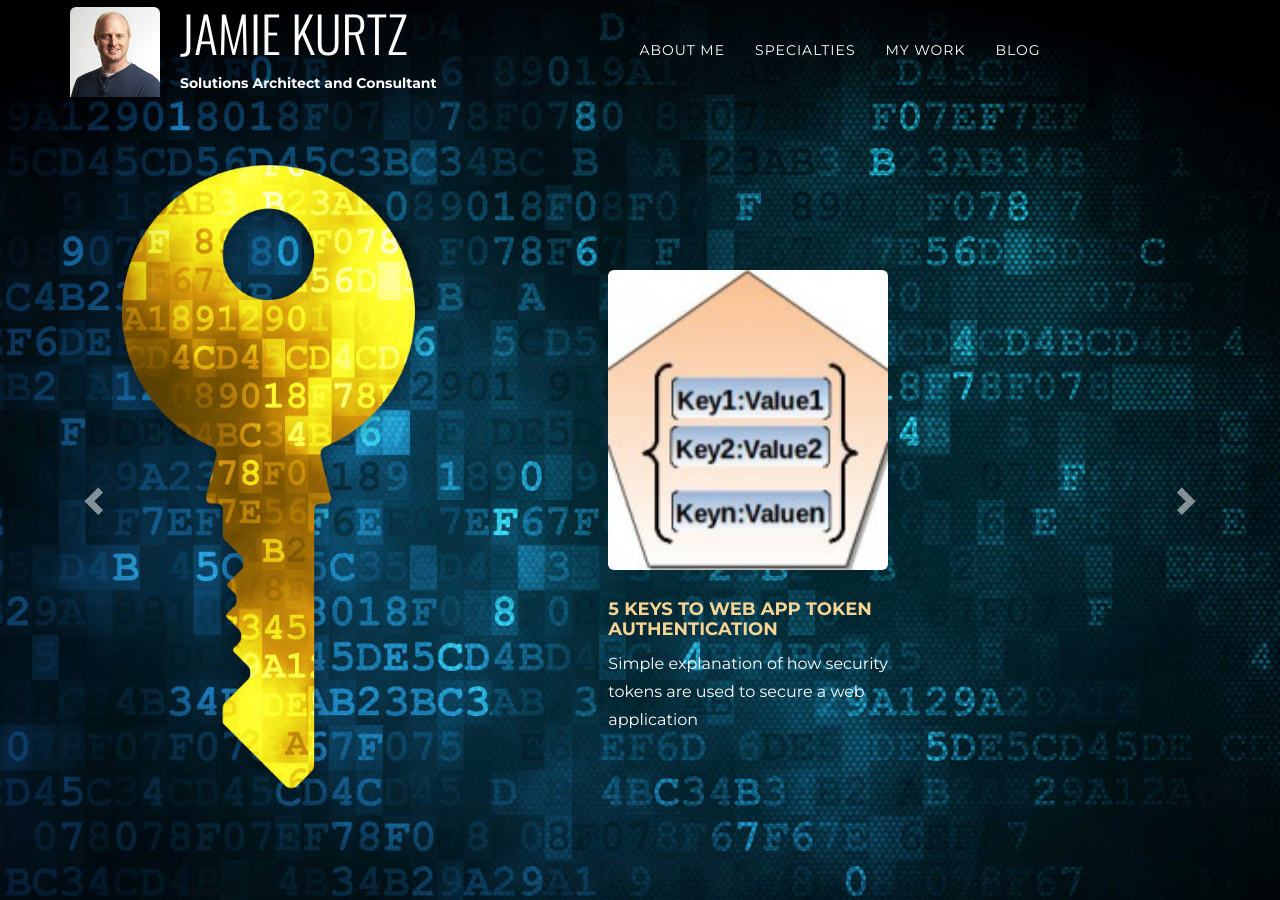
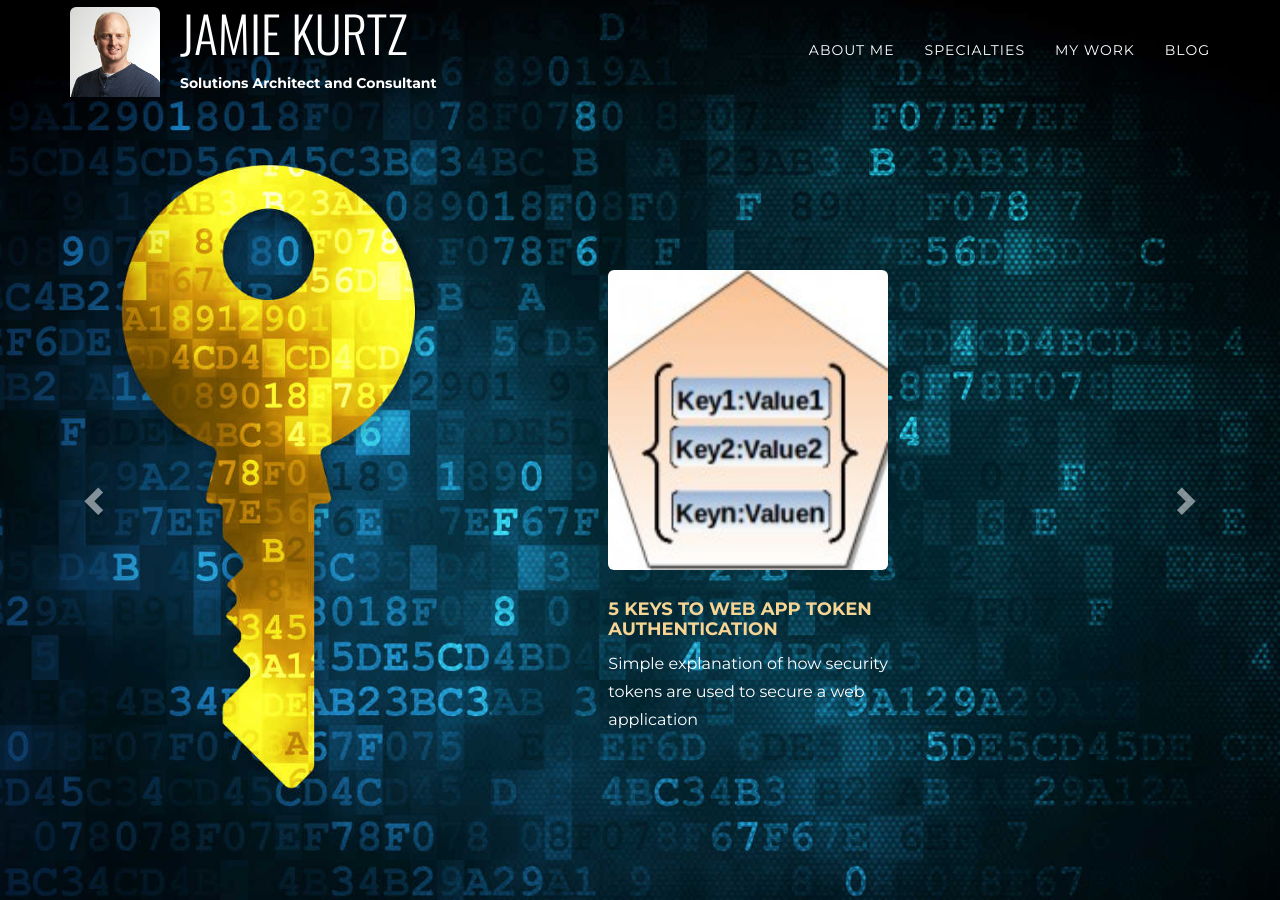
Before and after one commit to jamiekurtz/jamiekurtz.github.io, a Jekyll site: the page built from index.html, in a window 1280 px wide and 900 px high. Built offline with Jekyll 4.4.1, drawn with Linux system fonts in a browser that asks for light colours; nearby versions of some CDN libraries; some web fonts are replaced; the list of posts is cut into pages by our own code.

Commit message:
working on mobile style

```diff
--- a/_includes/header.html
+++ b/_includes/header.html
@@ -1,10 +1,9 @@
-    <!-- Navigation -->
-    <nav class="navbar navbar-default navbar-fixed-top">
+
+<nav class="navbar navbar-default navbar-fixed-top" role="navigation">
     <div class="container">
-
         <!-- Brand and toggle get grouped for better mobile display -->
         <div class="navbar-header page-scroll">
-                <button type="button" class="navbar-toggle" data-toggle="collapse" data-target="#bs-example-navbar-collapse-1">
+            <button type="button" class="navbar-toggle collapsed" data-toggle="collapse" data-target="#nav-collapse">
                 <span class="sr-only">Toggle navigation</span>
                 <span class="icon-bar"></span>
                 <span class="icon-bar"></span>
@@ -12,7 +11,7 @@
             </button>
 
             <div class="logo">
-                    <a class="page-scroll" href="#page-top">
+                <a href="#page-top">
                     <img src="/img/JamieKurtz_li_4C-90x90.jpg" class="img-responsive img-rounded alignleft" />
                     <div class="intro-text">
                         <div class="intro-lead-in">Jamie Kurtz</div>
@@ -20,13 +19,12 @@
                     </div>
                 </a>
             </div>
+
         </div>
 
         <!-- Collect the nav links, forms, and other content for toggling -->
-            <div class="collapse navbar-collapse" id="bs-example-navbar-collapse-1">
-                <!--<a class="navbar-brand page-scroll site-title" href="#page-top">-->
-
-                <ul class="nav navbar-nav">
+        <div class="collapse navbar-collapse" id="nav-collapse">
+            <ul class="nav navbar-nav navbar-right">
                 <li class="hidden"><a href="#page-top"></a></li>
                 <li><a class="page-scroll" href="#about">About Me</a></li>
                 <li><a class="page-scroll" href="#specialties">Specialties</a></li>
@@ -38,6 +36,7 @@
     </div>
     <!-- /.container-fluid -->
 </nav>
+
 
     <div class="carousel slide mobile-hide" data-ride="carousel">
         <!-- Indicators -->
--- a/_layouts/blog-page.html
+++ b/_layouts/blog-page.html
@@ -16,6 +16,7 @@ layout: compress
 {% include all-blogs.html %}
 {% include footer.html %}
 {% include fonts-and-css.html %}
+{% include js.html %}
 
 </body>
 
--- a/_layouts/blog-post.html
+++ b/_layouts/blog-post.html
@@ -17,6 +17,7 @@ layout: compress
 {% include post.html %}
 {% include footer.html %}
 {% include fonts-and-css.html %}
+{% include js.html %}
 </body>
 
 </html>
--- a/_layouts/page.html
+++ b/_layouts/page.html
@@ -35,6 +35,7 @@ layout: compress
 
 
 {% include footer.html %}
+{% include js.html %}
 
 </body>
 
```
Lines whose indentation alone changed are shown as unchanged.
